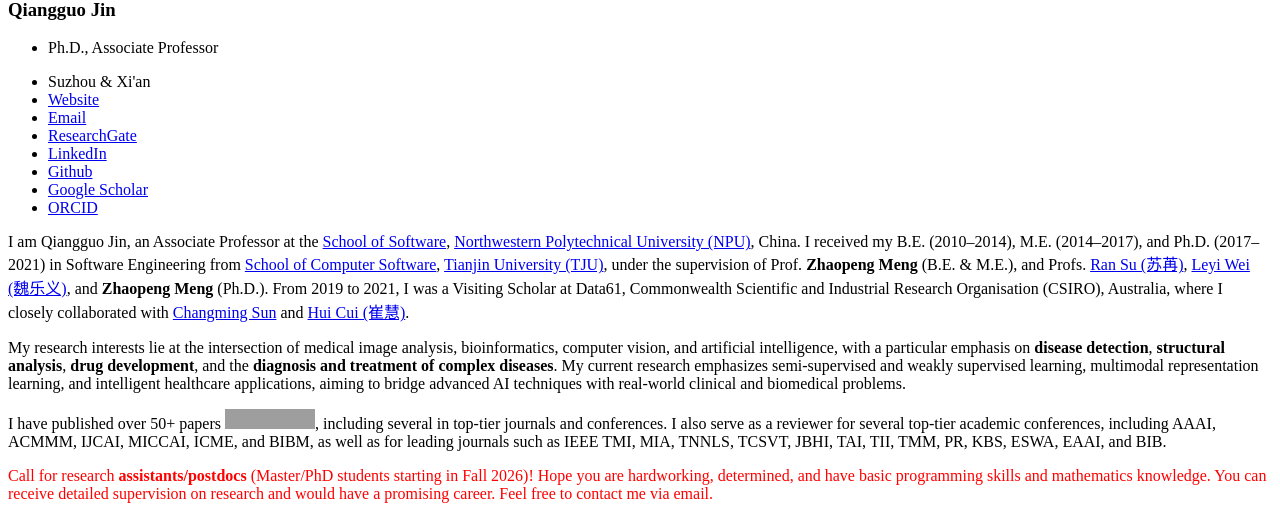
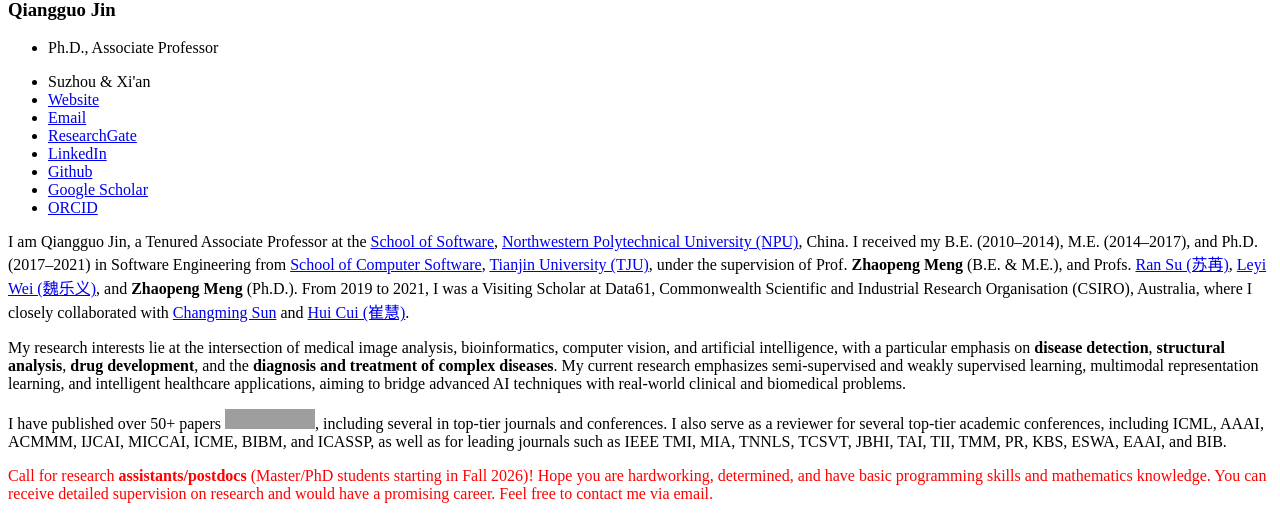
Before and after one commit to qgking/qgking.github.io, a Jekyll site: the page built from _pages/includes/intro.md, in a window 1280 px wide. Shown: the part 526-1045 px from the top of the page. Built offline with Jekyll 4.4.1, drawn with Linux system fonts in a browser that asks for light colours; our own code applies the rules of GitHub Pages for plain Markdown files; grey boxes are pictures that could not be loaded.

Commit message:
update intro

```diff
--- a/_pages/includes/intro.md
+++ b/_pages/includes/intro.md
@@ -1,9 +1,9 @@
-I am Qiangguo Jin, an Associate Professor at the [School of Software](https://ruanjian.nwpu.edu.cn/), [Northwestern Polytechnical University (NPU)](https://www.nwpu.edu.cn/), China.
+I am Qiangguo Jin, a Tenured Associate Professor at the [School of Software](https://ruanjian.nwpu.edu.cn/), [Northwestern Polytechnical University (NPU)](https://www.nwpu.edu.cn/), China.
 I received my B.E. (2010–2014), M.E. (2014–2017), and Ph.D. (2017–2021) in Software Engineering from [School of Computer Software](https://cic.tju.edu.cn/), [Tianjin University (TJU)](https://www.tju.edu.cn/), under the supervision of Prof. **Zhaopeng Meng** (B.E. & M.E.), and Profs. [Ran Su (苏苒)](https://ransu-lab.netlify.app/), [Leyi Wei (魏乐义)](https://wei-group.net/), and **Zhaopeng Meng** (Ph.D.).
 From 2019 to 2021, I was a Visiting Scholar at Data61, Commonwealth Scientific and Industrial Research Organisation (CSIRO), Australia, where I closely collaborated with [Changming Sun](https://vision-cdc.csiro.au/changming.sun/) and [Hui Cui (崔慧)](https://hcui7511.github.io/).
 
 My research interests lie at the intersection of medical image analysis, bioinformatics, computer vision, and artificial intelligence, with a particular emphasis on **disease detection**, **structural analysis**, **drug development**, and the **diagnosis and treatment of complex diseases**. My current research emphasizes semi-supervised and weakly supervised learning, multimodal representation learning, and intelligent healthcare applications, aiming to bridge advanced AI techniques with real-world clinical and biomedical problems.
 
-I have published over 50+ papers <a href='https://scholar.google.com/citations?user=USoKG48AAAAJ'><a href='https://scholar.google.com/citations?user=USoKG48AAAAJ'><img src="https://img.shields.io/endpoint?url={{ url | url_encode }}&logo=Google%20Scholar&labelColor=f6f6f6&color=9cf&style=flat&label=citations"></a>, including several in top-tier journals and conferences. I also serve as a reviewer for several top-tier academic conferences, including AAAI, ACMMM, IJCAI, MICCAI, ICME, and BIBM, as well as for leading journals such as IEEE TMI, MIA, TNNLS, TCSVT, JBHI, TAI, TII, TMM, PR, KBS, ESWA, EAAI, and BIB.
+I have published over 50+ papers <a href='https://scholar.google.com/citations?user=USoKG48AAAAJ'><a href='https://scholar.google.com/citations?user=USoKG48AAAAJ'><img src="https://img.shields.io/endpoint?url={{ url | url_encode }}&logo=Google%20Scholar&labelColor=f6f6f6&color=9cf&style=flat&label=citations"></a>, including several in top-tier journals and conferences. I also serve as a reviewer for several top-tier academic conferences, including ICML, AAAI, ACMMM, IJCAI, MICCAI, ICME, BIBM, and ICASSP, as well as for leading journals such as IEEE TMI, MIA, TNNLS, TCSVT, JBHI, TAI, TII, TMM, PR, KBS, ESWA, EAAI, and BIB.
 
 <span style="color: red"> Call for research **assistants/postdocs**  (Master/PhD students starting in Fall 2026)! Hope you are hardworking, determined, and have basic programming skills and mathematics knowledge. You can receive detailed supervision on research and would have a promising career. Feel free to contact me via email. </span>
```
